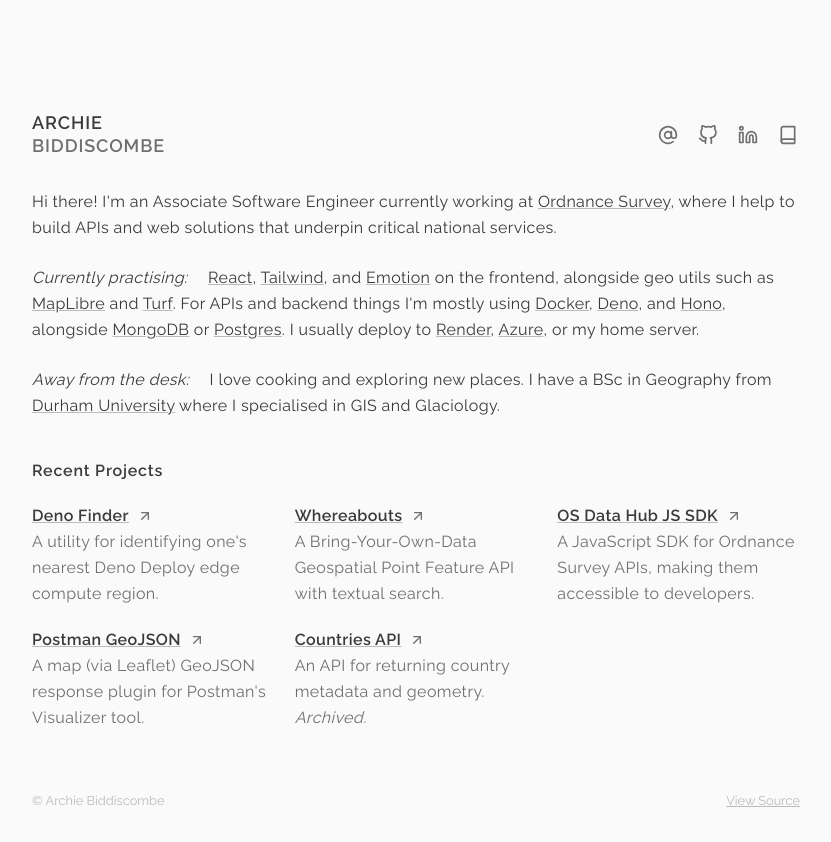
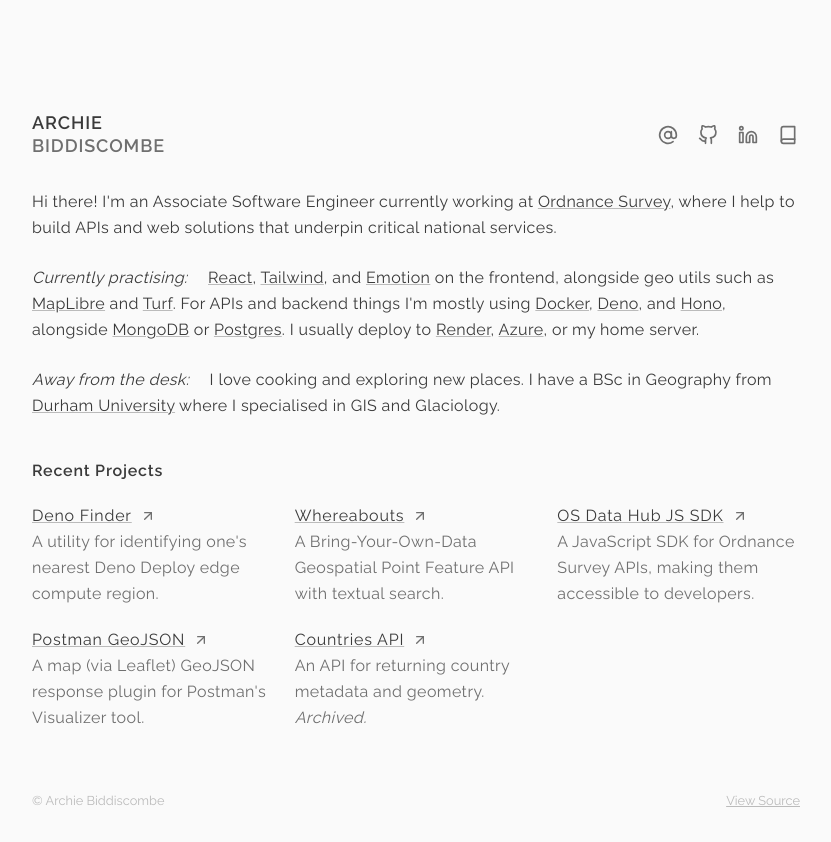
Before and after one commit to abiddiscombe/abiddiscombe-dev, a Next.js app: page / in a window 1280 px wide. Shown: the whole page, without its empty margins (224-1055 px from the left). Built offline with nearby package versions, Linux system fonts and the light colour scheme.

Commit message:
feat: improve project link interactivity

```diff
--- a/src/components/Typography.tsx
+++ b/src/components/Typography.tsx
@@ -17,8 +17,8 @@
 
     case 'h3':
       return (
-        <h3 className={'flex items-center tracking-wide leading-relaxed font-semibold'}>
-          <span className='mr-1'>{p.children}</span>
+        <h3 className={'flex items-center tracking-wider leading-relaxed font-normal'}>
+          <span className='mr-1 hover:mr-2 hover:font-semibold duration-200'>{p.children}</span>
           <ProjectLinkIcon />
         </h3>
       );
```
